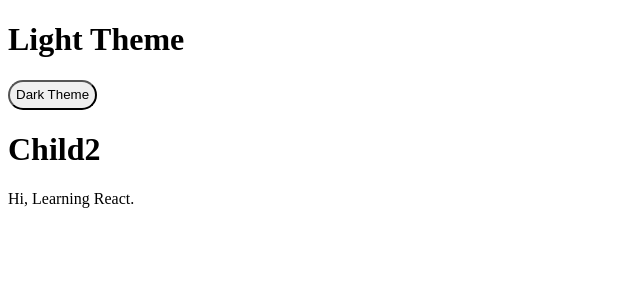
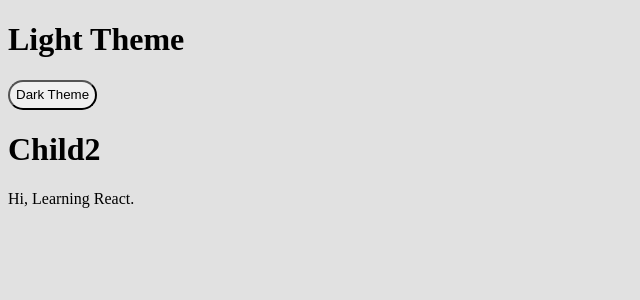
Before and after one commit to Thivakaran-R/React-Project, a React (Vite) app: page / in a window 1280 px wide. Shown: the top 300 px of the page, without its empty margins (0-640 px from the left). Built offline with nearby package versions, Linux system fonts and the light colour scheme.

Commit message:
new-update toggle

```diff
--- a/src/Components/Toggle-Switch/Toggle.css
+++ b/src/Components/Toggle-Switch/Toggle.css
@@ -1,5 +1,8 @@
+body{
+    background-color: rgb(225, 225, 225);
+}
 body.dark{
-    background-color: black;
+    background-color: rgb(44, 44, 44);
     color: white;
 
 }
```
